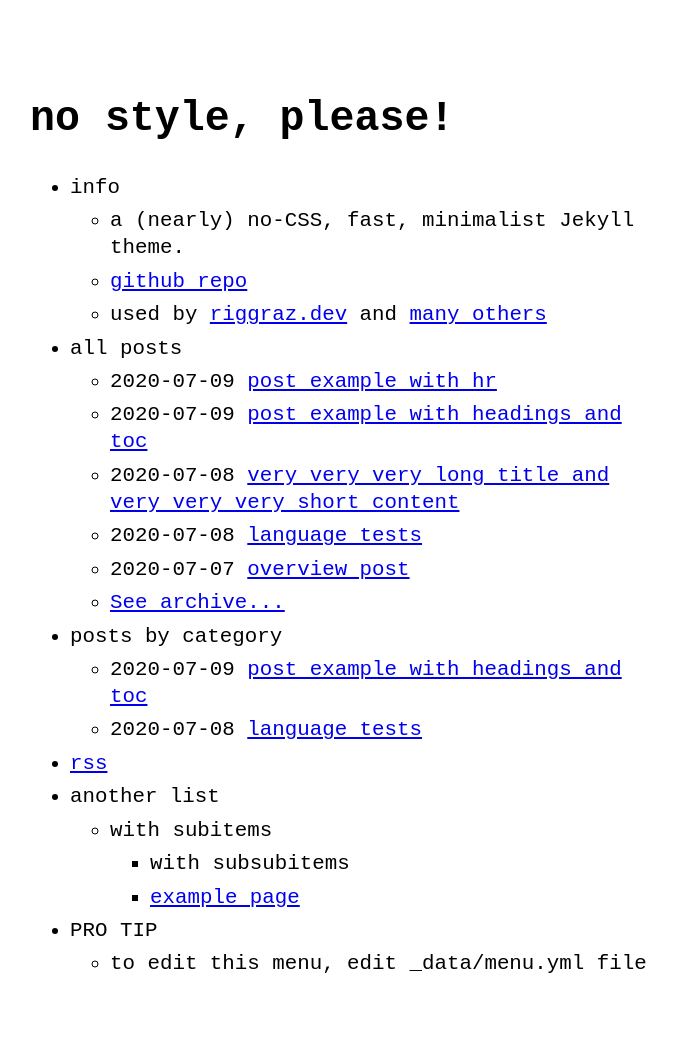
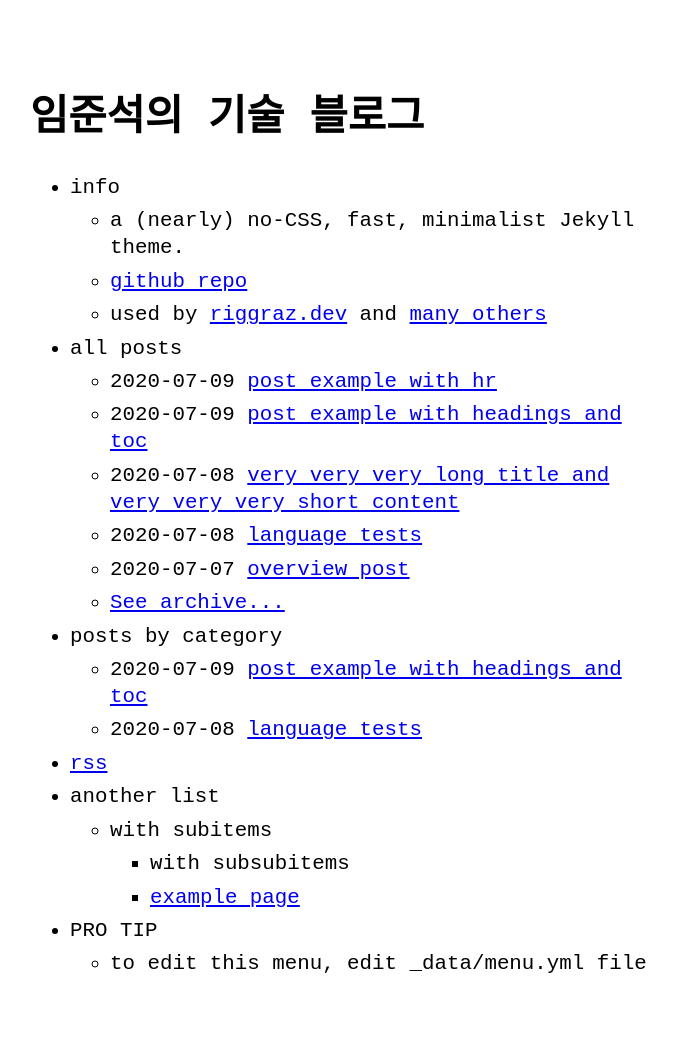
Before and after one commit to imj70022/blog, a Jekyll site: the page built from index.md, in a window 1280 px wide. Shown: the whole page, without its empty margins (290-967 px from the left). Built offline with Jekyll 4.4.1, drawn with Linux system fonts in a browser that asks for light colours.

Commit message:
seetting

```diff
--- a/_config.yml
+++ b/_config.yml
@@ -1,8 +1,8 @@
-title: no style, please! # name of the site
-author: Riccardo Graziosi # name of site's author
-email: riccardo.graziosi97@gmail.com # email of site's author
-url: https://riggraz.dev # root address of the site
-baseurl: "/no-style-please" # subpath of the site, e.g. "/blog"
+title: 임준석의 기술 블로그 # name of the site
+author: 임준석 # name of site's author
+email: imj70022@gmail.com # email of site's author
+url: https://imj70022.github.io/ # root address of the site
+baseurl: "/blog" # subpath of the site, e.g. "/blog"
 description: > # description of the site (multiple lines allowed)
   A (nearly) no-CSS, fast, minimalist Jekyll theme.
 
```
